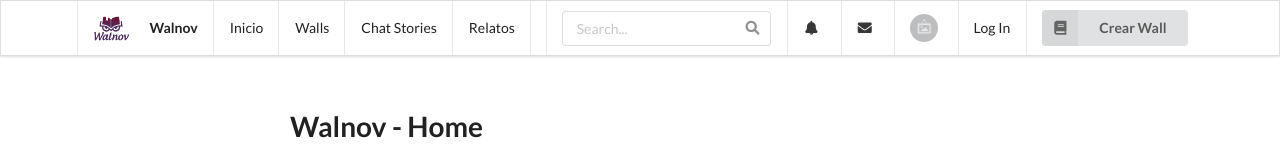
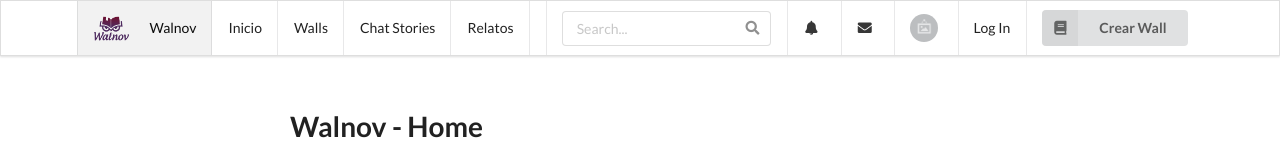
Before and after one commit to andyserrato/walnov, an Angular app: page /home in a window 1280 px wide. Shown: the top 160 px of the page. Built offline with nearby package versions, Linux system fonts and the light colour scheme.

Commit message:
he arreglado el link del home

```diff
--- a/src/app/nav/nav.component.html
+++ b/src/app/nav/nav.component.html
@@ -1,8 +1,7 @@
 <div class="ui fixed menu">
     <div class="ui container">
-      <a routerLink="/Home" routerLinkActive="active" class="header item">
-        <img class="logo" src="assets/images/logo.png">
-        Walnov
+        <a routerLink="/home" routerLinkActive="active" class="header item">
+            <img class="logo" src="assets/images/logo.png"> Walnov
         </a>
         <a routerLink="/inicio" routerLinkActive="active" class="item">Inicio</a>
         <a href="#" class="item">Walls</a>
```
Lines whose indentation alone changed are shown as unchanged.
